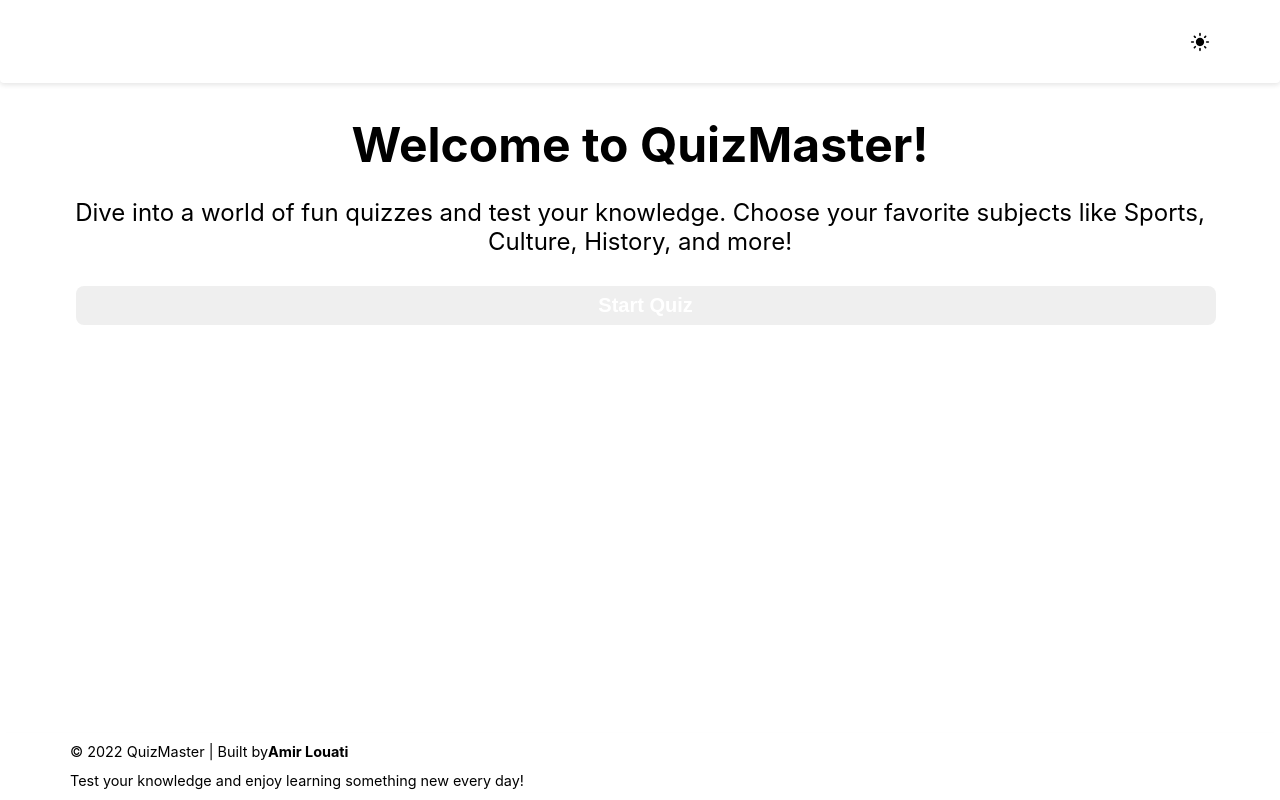
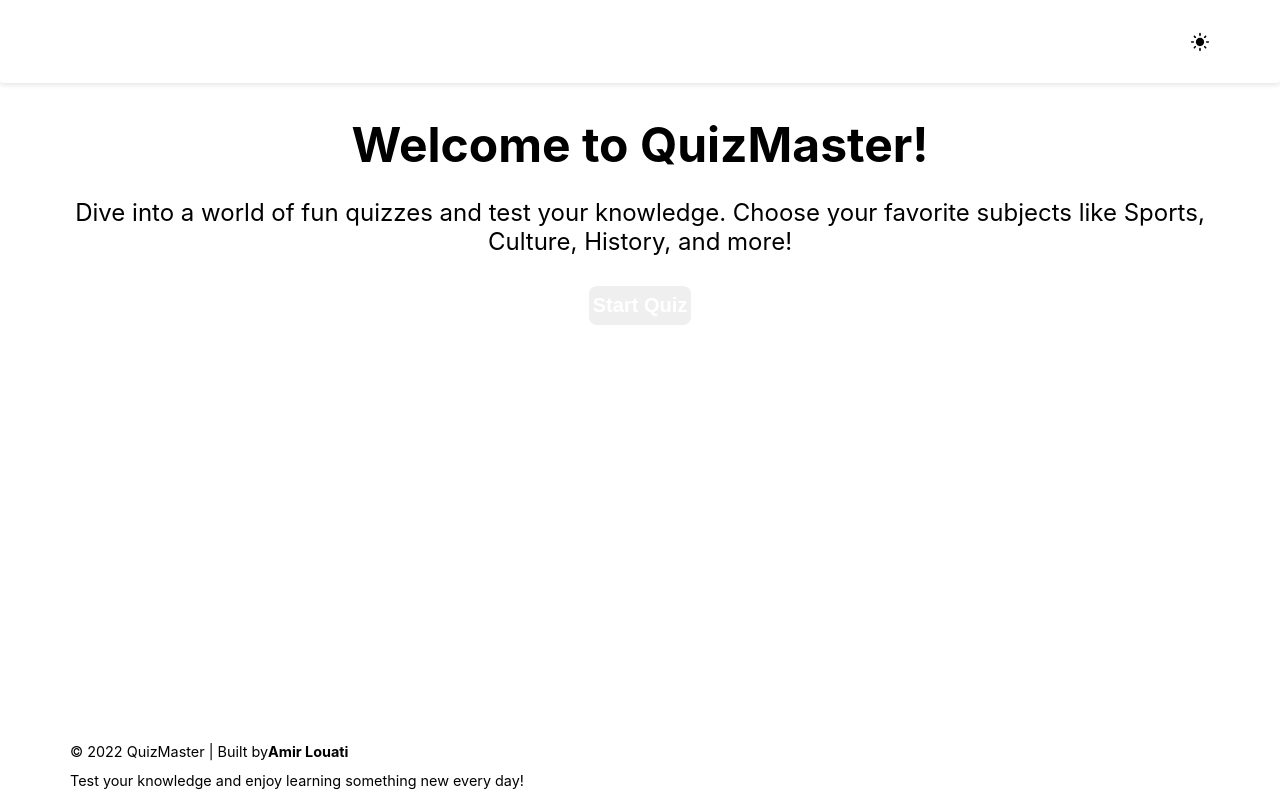
Before and after one commit to Amir-LOUATII/Quizz_app_react, a React (Create React App) app: page / in a window 1280 px wide. Built offline with nearby package versions, Linux system fonts and the light colour scheme; a web font is replaced by a local one.

Commit message:
Edit logo

```diff
--- a/src/components/Navbar.js
+++ b/src/components/Navbar.js
@@ -1,5 +1,6 @@
 import { useEffect, useLayoutEffect, useState } from "react";
 import { MdDarkMode, MdLightMode } from "react-icons/md";
+import { Link } from "react-router-dom";
 let first = true;
 const Navbar = () => {
   const [theme, setTheme] = useState(
@@ -31,7 +32,11 @@
   return (
     <header className="navbar">
       <div className="container">
-        <div className="logo">QuizMaster</div>
+        <div>
+          <Link to="/" className="logo">
+            QuizMaster
+          </Link>
+        </div>
         <div className="theme-toggle" onClick={clickHandler}>
           {theme === "dark-mode" ? <MdDarkMode /> : <MdLightMode />}
         </div>
--- a/src/index.css
+++ b/src/index.css
@@ -73,10 +73,9 @@
 /* components */
 /*start common classes*/
 .btn {
-  width: 100%;
-  min-width: fit-content;
-  max-width: 100%;
+  width: auto;
   min-width: 100px;
+  max-width: 200px;
   background-image: linear-gradient(
     90deg,
     var(--primary-color),
```
